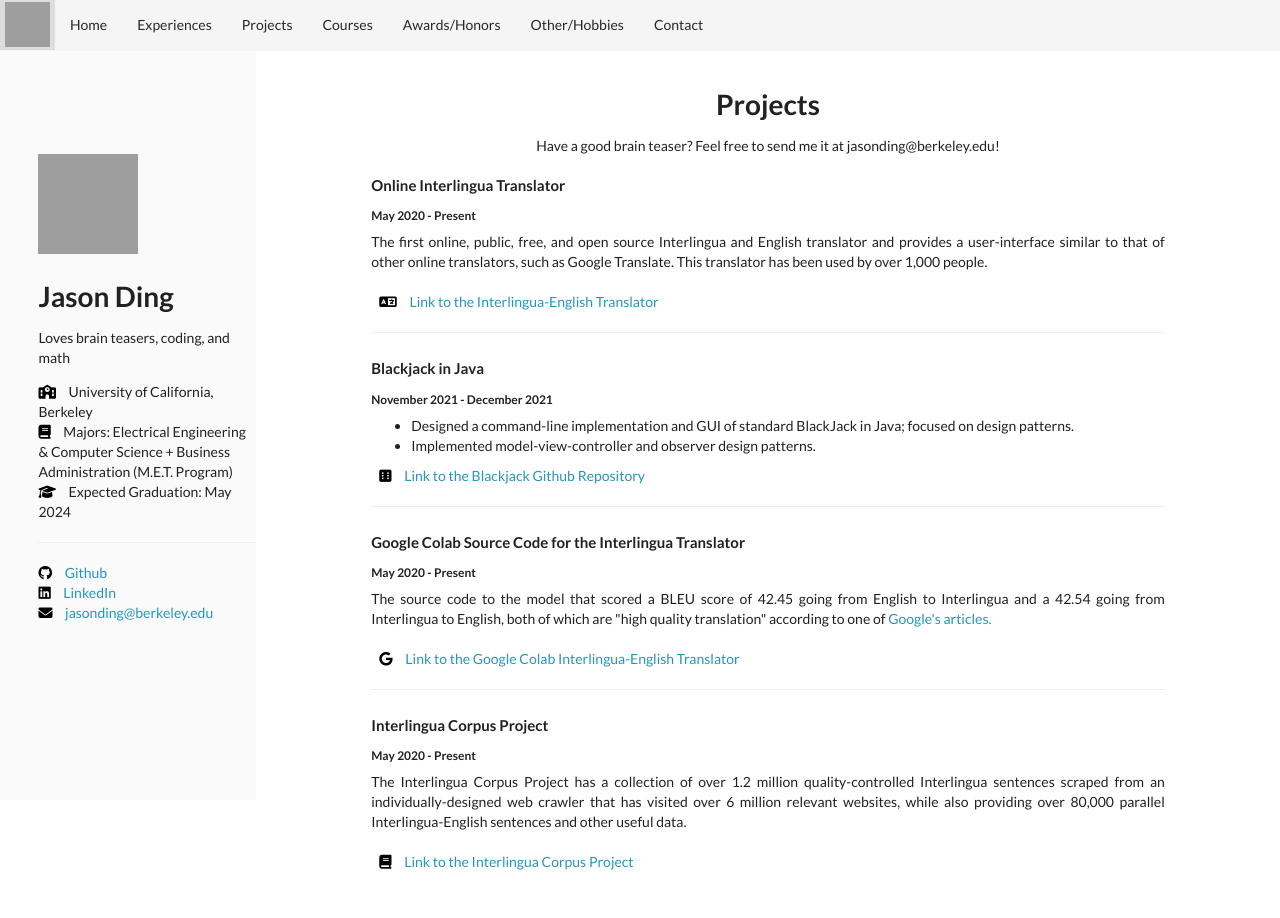
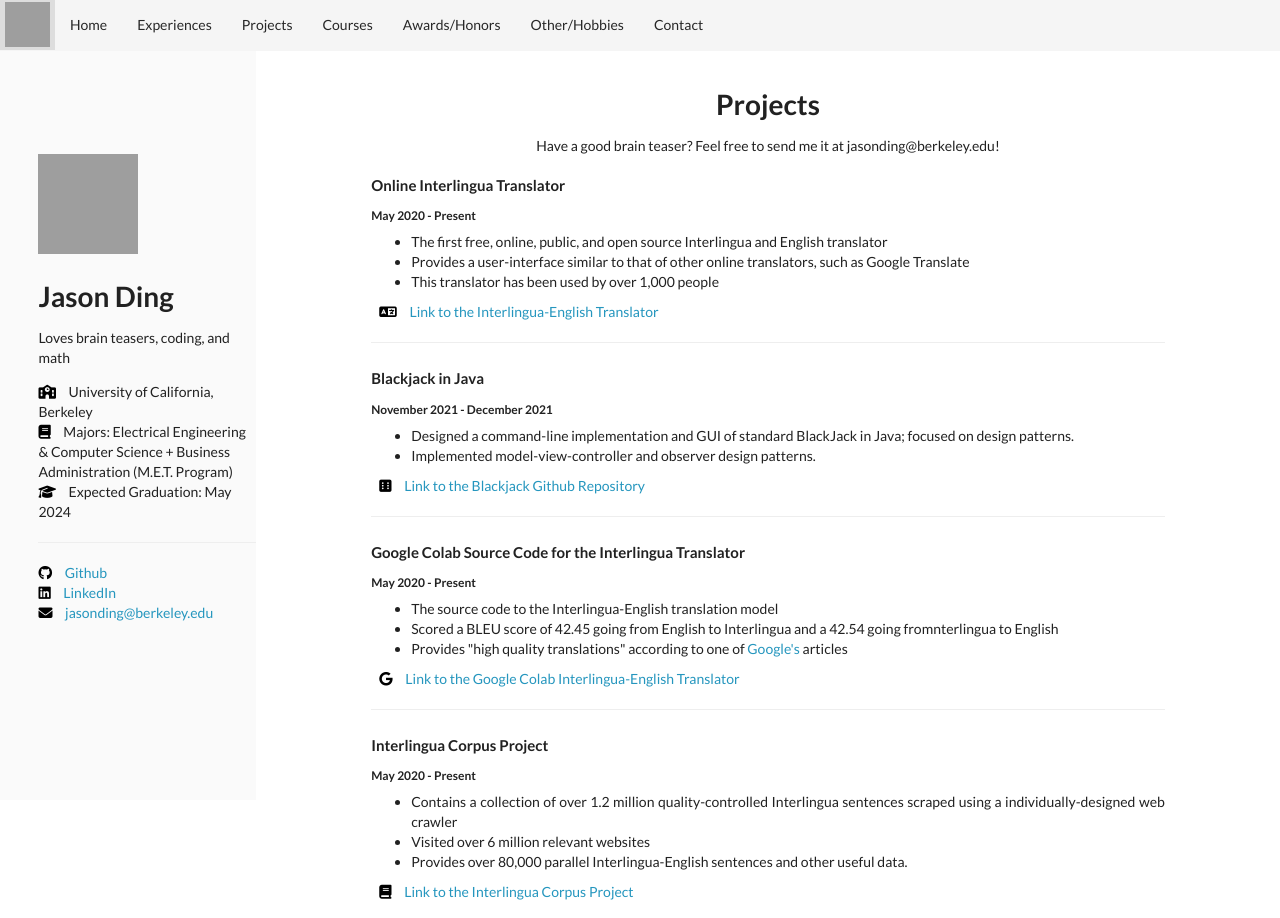
Before and after one commit to JasonDing9/JasonDing9.github.io, a plain HTML site: page projects.html in a window 1280 px wide. Before the commit the page ends 888 px from the top, so only its background shows below. Drawn offline with nearby package versions, Linux system fonts and the light colour scheme; grey boxes are pictures that could not be loaded.

Commit message:
Edited projects

```diff
--- a/projects.html
+++ b/projects.html
@@ -461,10 +461,21 @@
 							<div>
 								<h4>Online Interlingua Translator</h4>
 								<h6><b>May 2020 - Present</b></h6>
-									The first online, public, free, and open source
-									Interlingua and English translator and
-									provides a user-interface similar to that of other online translators,
-									such as Google Translate. This translator has been used by over 1,000 people. <br><br>
+
+									<ul>
+										<li>
+											The first free, online, public, and open source Interlingua and English translator
+										</li>
+
+										<li>
+											Provides a user-interface similar to that of other online translators, such as Google Translate
+										</li>
+
+										<li>
+											This translator has been used by over 1,000 people
+										</li>
+									</ul>
+
 									&nbsp;&nbsp;&nbsp;<a href="https://interlingua-translator.vercel.app/" class="special-a"><i class="icon-translator"></i> Link to the Interlingua-English Translator</a>
 								<br>
 
@@ -488,9 +499,20 @@
 
 								<h4>Google Colab Source Code for the Interlingua Translator</h4>
 								<h6><b>May 2020 - Present</b></h6>
-									The source code to the model that scored a BLEU score of 42.45 going from English to Interlingua and a 42.54 going from
-									Interlingua to English, both of which are "high quality translation" according to one of <a href="https://cloud.google.com/translate/automl/docs/evaluate" class="special-a">Google's
-									articles.</a><br><br>
+									<ul>
+										<li>
+											The source code to the Interlingua-English translation model
+										</li>
+
+										<li>
+											Scored a BLEU score of 42.45 going from English to Interlingua and a 42.54 going fromnterlingua to English
+										</li>
+
+										<li>
+											 Provides "high quality translations" according to one of <a href="https://cloud.google.com/translate/automl/docs/evaluate" class="special-a">Google's</a>
+												articles
+										</li>
+									</ul>
 									&nbsp;&nbsp;&nbsp;<a href="https://colab.research.google.com/drive/1SFewmDos1Z-Gq9z6OB9tgxaBsNdZvaT3?usp=sharing" class="special-a"><i class="icon-google"></i> Link to the Google Colab Interlingua-English Translator</a>
 								<br>
 
@@ -498,11 +520,20 @@
 
 								<h4>Interlingua Corpus Project</h4>
 								<h6><b>May 2020 - Present</b></h6>
-								The Interlingua Corpus Project has a collection of over
-								1.2 million quality-controlled Interlingua sentences scraped from an individually-designed web crawler that has visited
-								over 6 million relevant websites, while also providing over 80,000 parallel Interlingua-English sentences
-								and other useful data. <br><br>
-								&nbsp;&nbsp;&nbsp;<a href="http://www.interlinguacorpus.org/" class='special-a'><i class="icon-book"></i> Link to the Interlingua Corpus Project</a>
+									<ul>
+										<li>
+											Contains a collection of over 1.2 million quality-controlled Interlingua sentences scraped using a individually-designed web crawler
+										</li>
+
+										<li>
+											Visited over 6 million relevant websites
+										</li>
+
+										<li>
+											Provides over 80,000 parallel Interlingua-English sentences and other useful data.
+										</li>
+									</ul>
+									&nbsp;&nbsp;&nbsp;<a href="http://www.interlinguacorpus.org/" class='special-a'><i class="icon-book"></i> Link to the Interlingua Corpus Project</a>
 							</div>
 						</td>
 					</tr>
```
